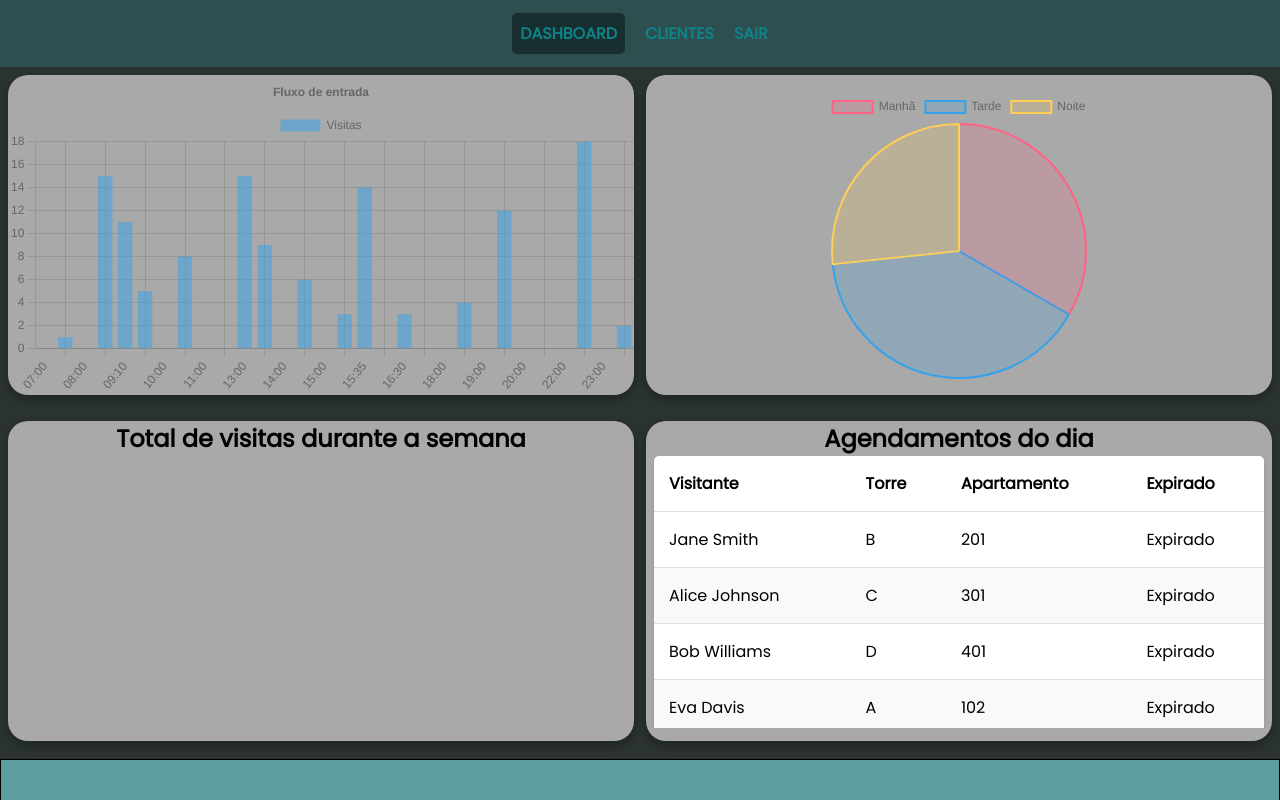
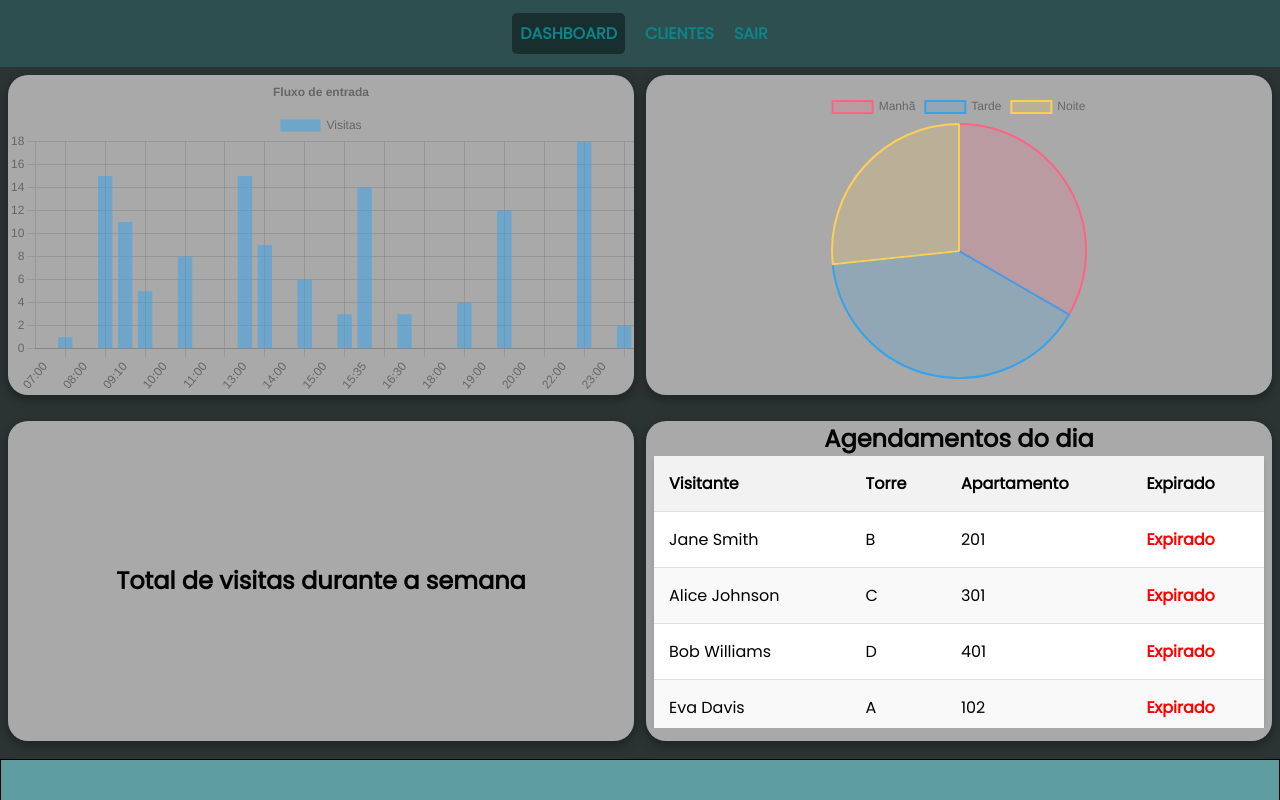
Before and after one commit to BrenerCantuaria/dashboard-fmf, a React (Vite) app: page / in a window 1280 px wide. Both pictures are taken after typing "name@example.com", "name@example.com" into the empty fields and a click on the button "Entrar". Shown: the top 800 px of the page. Built offline with nearby package versions, Linux system fonts and the light colour scheme; no server answers.

Commit message:
tab e css no Card

```diff
--- a/src/components/AppointmentsList/index.jsx
+++ b/src/components/AppointmentsList/index.jsx
@@ -1,6 +1,7 @@
 import style from "./AppointmentsList.module.css";
-import agendamentos from "../../db/dbAgendamentos.json"
+import agendamentos from "../../db/dbAgendamentos.json";
 export default function AppointmentsList() {
+  // const [agendamentosState,setAgentamentosState] = useState(null)
 
   return (
     <div className={style.container}>
@@ -8,21 +9,25 @@ export default function AppointmentsList() {
       <div className={style.content}>
         <table className={style.table_agendamentos}>
           <thead>
-            <td>Visitante</td>
-            <td>Torre</td>
-            <td>Apartamento</td>
-            <td>Expirado</td>
+            <tr>
+              <th>Visitante</th>
+              <th>Torre</th>
+              <th>Apartamento</th>
+              <th>Expirado</th>
+            </tr>
           </thead>
           <tbody>
-            {agendamentos.map(visitante => {
+            {agendamentos.map((visitante) => {
               return (
-              <tr key={visitante.id} >
-                <td>{visitante.nome}</td>
-                <td>{visitante.torre}</td>
-                <td>{visitante.apartamento}</td>
-                <td><span>Expirado</span></td>
-              </tr>
-              )
+                <tr key={visitante.id}>
+                  <td>{visitante.nome}</td>
+                  <td>{visitante.torre}</td>
+                  <td>{visitante.apartamento}</td>
+                  <td>
+                    <span className={style.expirado}>Expirado</span>
+                  </td>
+                </tr>
+              );
             })}
           </tbody>
         </table>
--- a/src/components/Card/Card.module.css
+++ b/src/components/Card/Card.module.css
@@ -1,20 +1,31 @@
-.container{
+.container {
   background-color: darkgray;
-    width:23rem;
-    height:15rem;
+  width: 23rem;
+  height: 20rem;
   border-radius: 1.25rem;
   box-shadow: 0px 4px 8px 2px rgba(0, 0, 0, 0.25);
   text-align: center;
   display: flex;
-    justify-content: center;
+  flex-direction: column;
 }
-.content{
-    display: flex;
-    flex-direction: column;
-    justify-content: center;
+.content {
+    padding: 0rem 0.5rem;
+    max-height: 85%;
+    overflow-y: scroll;
+
+  }
+.table_total_de_visitas_na_semana {
+  width: 100%;
+  height: 16rem;
+}
+.table_total_de_visitas_na_semana th,
+.table_total_de_visitas_na_semana td {
+  padding: 15px;
+  text-align: left;
+  border-bottom: 1px solid #e0e0e0;
 }
 @media (min-width: 756px) {
-    .container{
+  .container {
     background-color: darkgray;
     width: 100%;
     height: 20rem;
@@ -24,4 +35,14 @@
     display: flex;
     justify-content: center;
   }
+  .table_total_de_visitas_na_semana {
+    width: 100%;
+    height: 100%;
   }
+  .table_total_de_visitas_na_semana th,
+  .table_total_de_visitas_na_semana td {
+    padding: 15px;
+    text-align: left;
+    border-bottom: 1px solid #e0e0e0;
+  }
+}
```
Lines whose indentation alone changed are shown as unchanged.
